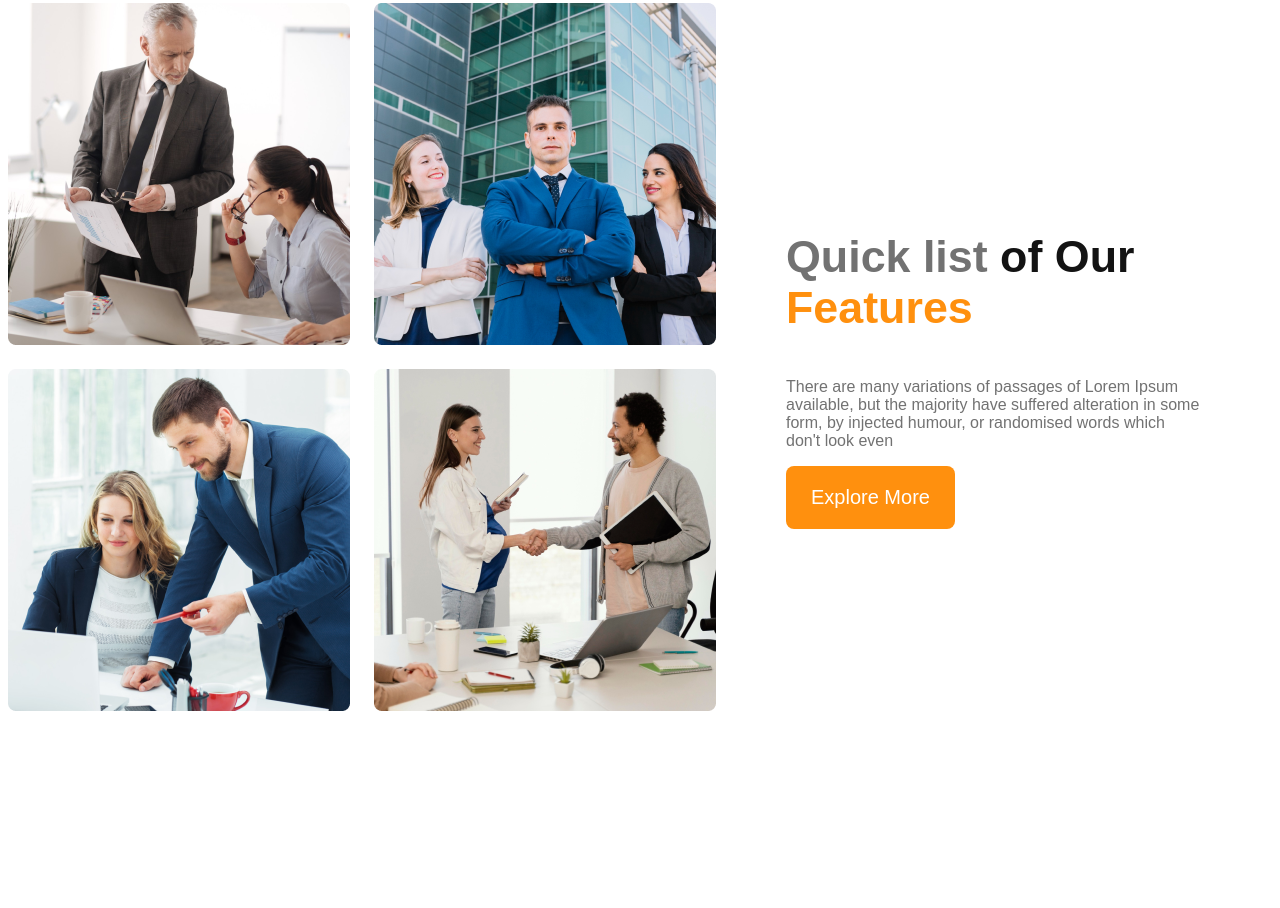
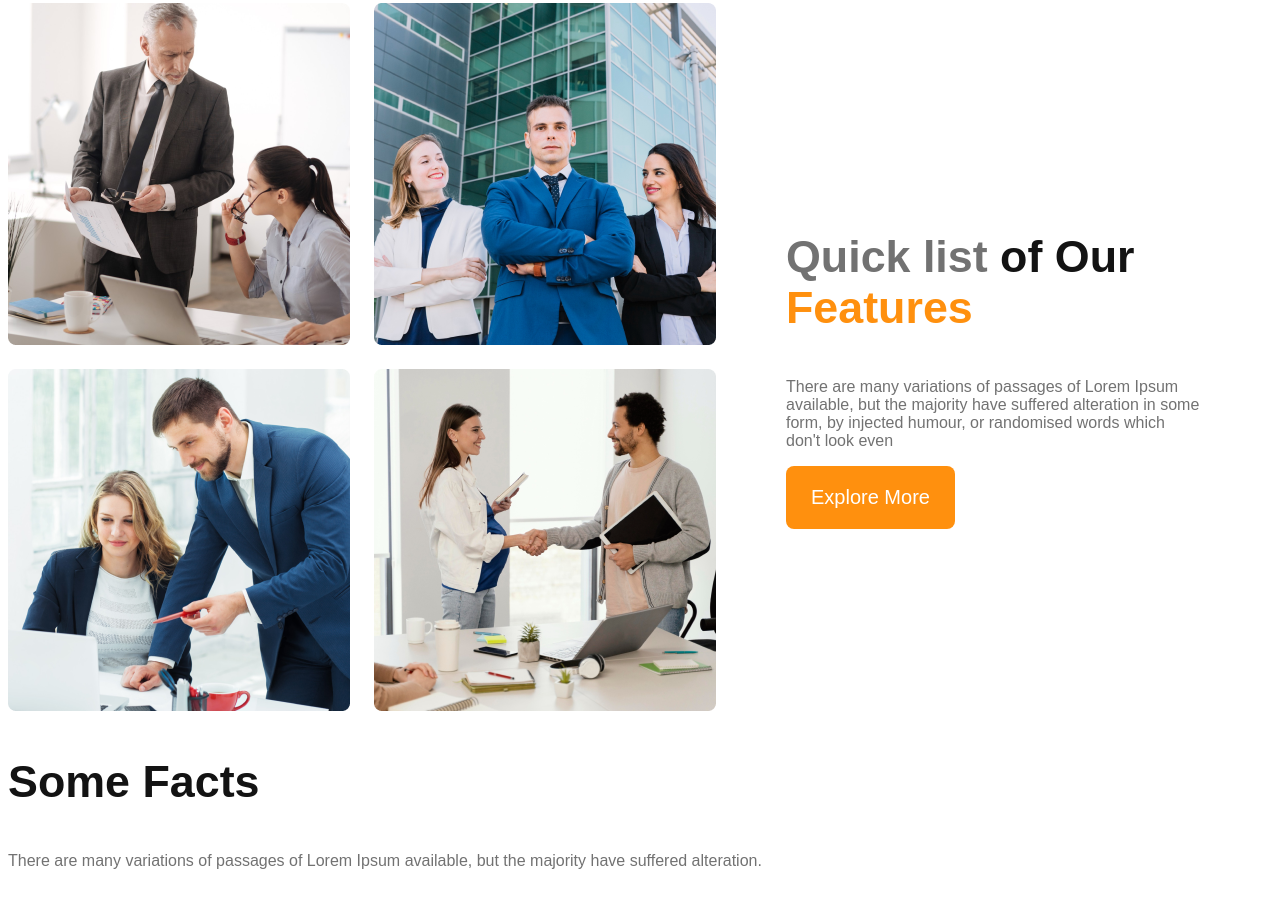
Before and after one commit to yasinarafat2021/G3_architects_website, a plain HTML site: page index.html in a window 1280 px wide. Shown: the part 1368-2276 px from the top of the page. Before the commit the page ends 2149 px from the top, so only its background shows below. Drawn offline with Linux system fonts and the light colour scheme; a web font is replaced by a local one.

Commit message:
started shared css

```diff
--- a/index.html
+++ b/index.html
@@ -10,7 +10,7 @@
     <!--header starts-->
     <header>
         <nav>
-            <h3 class="nav-title">G3 Architects</h3>
+            <h3 class="section-title">G3 Architects</h3>
             <ul>
                 <li><a href="">Home</a></li>
                 <li><a href="">About</a></li>
@@ -51,6 +51,17 @@
                 <button class="btn-primary">Explore More</button>
             </div>
         </section>
+        <!--features section-->
+        <section>
+
+        </section>
+        <!---facts section-->
+        <section class="facts">
+            <h3 class="section-title">Some Facts</h3>
+            <p class="text-light-gray">There are many variations of passages of
+                Lorem Ipsum available, but the majority have
+                suffered alteration.</p>
+        </section>
     </main>
     <footer>
 
--- a/style/style.css
+++ b/style/style.css
@@ -58,6 +58,11 @@ nav li a{
     border: 0;
 
 }
+.section-title{
+    font-size: 2.8rem;
+    font-weight: 700;
+    color: #131313;
+}
 .banner-img{
     width: 100%;
     margin-top: 30px;
@@ -117,6 +122,7 @@ main{
         padding-left: 20px;
         padding-right: 20px;
 }
+}
 /* tablet or medium devices */
 @media screen and (min-width:576px) and (max-width:960px)  {
     nav, .teams-container
```
